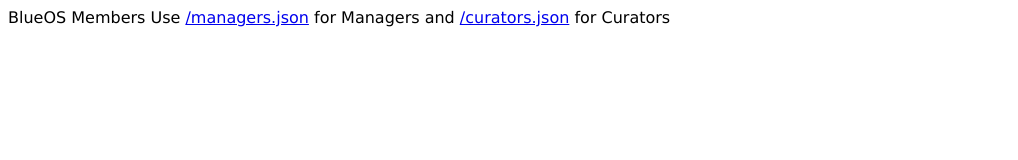
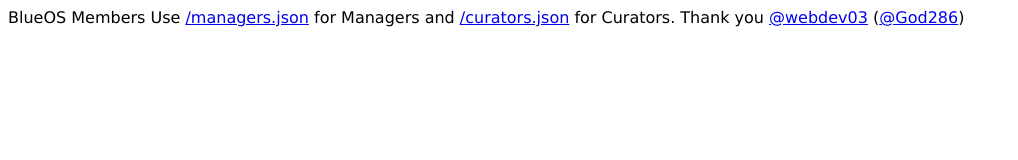
Before and after one commit to Mbrick2/blueos7members, a plain HTML site: page index.html in a window 1280 px wide. Shown: the whole page, without its empty margins (0-1018 px from the left). Drawn offline with Linux system fonts and the light colour scheme.

Commit message:
Give some credit

```diff
--- a/index.html
+++ b/index.html
@@ -4,5 +4,6 @@
   body { font-family: verdana, sans-serif; }
 </style>
 <body>
-  Use <a href="managers.json">/managers.json</a> for Managers and <a href="curators.json">/curators.json</a> for Curators
+  Use <a href="managers.json">/managers.json</a> for Managers and <a href="curators.json">/curators.json</a> for Curators.
+  Thank you <a href="https://github.com/webdev03">@webdev03</a> (<a href="https://scratch.mit.edu/users/god286">@God286</a>)
 </body>
```
